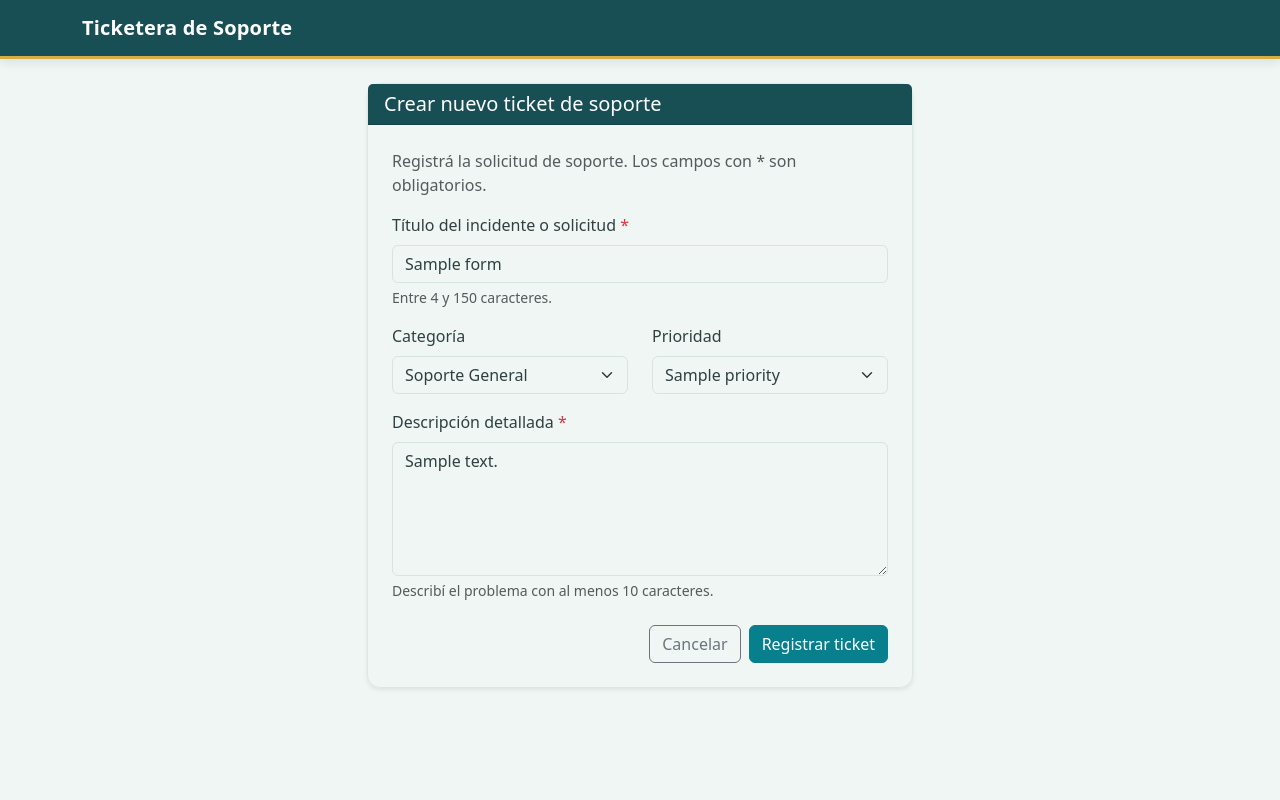
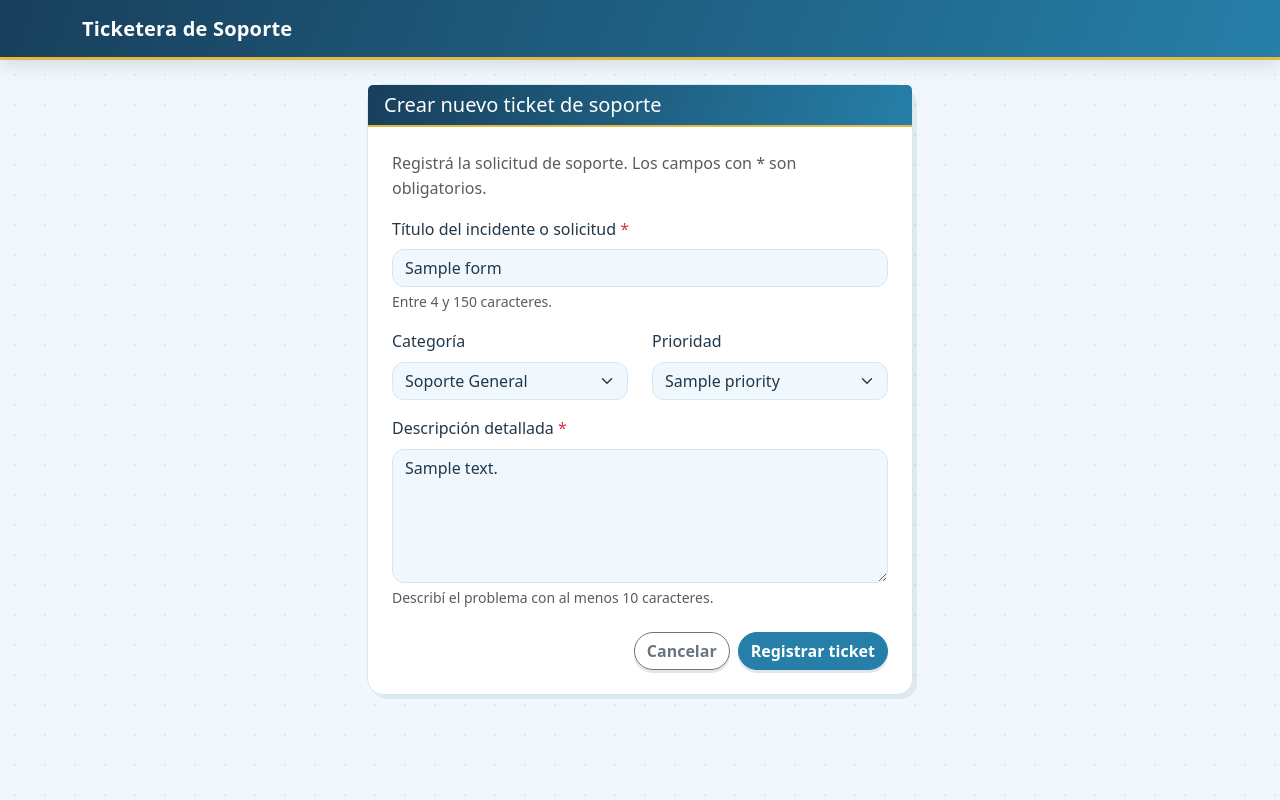
Before and after one commit to fer379/ticketera, a Python web app: template templates/tickets/new.html in a window 1280 px wide. Run offline with Jinja, Linux system fonts and the light colour scheme; the template is opened without the code that fills it: most values are stand-ins (such as "Sample title", 1, 10 or a date in 2020).

Commit message:
style: applies Argentina-inspired ticketera theme
Co-authored-by: Copilot <223556219+Copilot@users.noreply.github.com>

```diff
--- a/static/css/style.css
+++ b/static/css/style.css
@@ -1,51 +1,76 @@
 :root {
-  --bs-primary: #087f8c;
-  --bs-primary-rgb: 8, 127, 140;
-  --bs-secondary: #538b73;
-  --bs-secondary-rgb: 83, 139, 115;
-  --bs-success: #397a55;
-  --bs-success-rgb: 57, 122, 85;
-  --bs-dark: #174f55;
-  --bs-dark-rgb: 23, 79, 85;
-  --bs-light: #f2f8f6;
-  --bs-light-rgb: 242, 248, 246;
-  --bs-body-color: #2e4140;
-  --bs-body-bg: #eff6f4;
-  --bs-border-color: #d7e5df;
-  --ticketera-gold: #d6ad45;
-  --ticketera-teal-dark: #066873;
+  --bs-primary: #267fa8;
+  --bs-primary-rgb: 38, 127, 168;
+  --bs-secondary: #567b8d;
+  --bs-secondary-rgb: 86, 123, 141;
+  --bs-success: #3e8262;
+  --bs-success-rgb: 62, 130, 98;
+  --bs-dark: #183f5b;
+  --bs-dark-rgb: 24, 63, 91;
+  --bs-light: #f4faff;
+  --bs-light-rgb: 244, 250, 255;
+  --bs-body-color: #20384b;
+  --bs-body-bg: #f1f8fd;
+  --bs-border-color: #d5e7f2;
+  --bs-box-shadow: 6px 6px 0 rgba(24, 63, 91, 0.1);
+  --bs-box-shadow-sm: 4px 4px 0 rgba(24, 63, 91, 0.08);
+  --ticketera-gold: #e5b83f;
+  --ticketera-celeste: #83c7e8;
+  --ticketera-celeste-dark: #226e96;
+  --ticketera-ink: #183f5b;
 }
 
 html {
   scroll-behavior: smooth;
+  scroll-padding-top: 5rem;
 }
 
 body.bg-light {
-  background-color: #eff6f4 !important;
-  color: #2e4140;
+  background-color: #f1f8fd !important;
+  background-image: radial-gradient(
+    rgba(55, 142, 187, 0.13) 1.25px,
+    transparent 1.25px
+  );
+  background-size: 30px 30px;
+  color: #20384b;
   font-family: system-ui, -apple-system, "Segoe UI", sans-serif;
+  line-height: 1.55;
 }
 
 .navbar {
-  box-shadow: 0 2px 10px rgba(23, 79, 85, 0.14);
+  position: sticky;
+  top: 0;
+  z-index: 1020;
+  background: linear-gradient(110deg, #183f5b, #267fa8) !important;
+  box-shadow: 0 4px 18px rgba(24, 63, 91, 0.16);
   border-bottom: 3px solid var(--ticketera-gold);
+  backdrop-filter: blur(10px);
 }
 
 .navbar-brand {
   letter-spacing: 0.01em;
+  font-weight: 750;
 }
 
 .card {
-  border-color: #dce8e2;
-  border-radius: 0.8rem;
-  transition: box-shadow 180ms ease, transform 180ms ease;
+  border: 1px solid #d5e7f2;
+  border-radius: 1rem;
+  background-color: #fff;
+  transition:
+    box-shadow 180ms ease,
+    transform 180ms ease,
+    border-color 180ms ease;
 }
 
 .card-header.bg-dark {
-  background-color: #174f55 !important;
+  background: linear-gradient(110deg, #183f5b, #267fa8) !important;
+  border-bottom: 2px solid var(--ticketera-gold);
 }
 
 .btn {
+  border-radius: 999px;
+  font-weight: 650;
+  box-shadow: 0 3px 0 rgba(24, 63, 91, 0.13);
   transition:
     color 160ms ease,
     background-color 160ms ease,
@@ -56,67 +81,106 @@ body.bg-light {
 
 .btn-primary,
 .bg-primary {
-  --bs-btn-bg: #087f8c;
-  --bs-btn-border-color: #087f8c;
-  --bs-btn-hover-bg: #066873;
-  --bs-btn-hover-border-color: #066873;
-  --bs-btn-active-bg: #055861;
-  --bs-btn-active-border-color: #055861;
-  background-color: #087f8c !important;
-  border-color: #087f8c !important;
+  --bs-btn-bg: #267fa8;
+  --bs-btn-border-color: #267fa8;
+  --bs-btn-hover-bg: #226e96;
+  --bs-btn-hover-border-color: #226e96;
+  --bs-btn-active-bg: #1d5e80;
+  --bs-btn-active-border-color: #1d5e80;
+  background-color: #267fa8 !important;
+  border-color: #267fa8 !important;
 }
 
 .btn-primary:hover,
 .btn-primary:focus-visible {
-  background-color: var(--ticketera-teal-dark) !important;
-  border-color: var(--ticketera-teal-dark) !important;
+  background-color: var(--ticketera-celeste-dark) !important;
+  border-color: var(--ticketera-celeste-dark) !important;
 }
 
 .text-primary {
-  color: var(--ticketera-teal-dark) !important;
+  color: var(--ticketera-celeste-dark) !important;
 }
 
 .btn-dark {
-  background-color: #174f55;
-  border-color: #174f55;
+  background-color: #183f5b;
+  border-color: #183f5b;
 }
 
 .btn-outline-primary {
-  --bs-btn-color: #066873;
-  --bs-btn-border-color: #69aeb0;
+  --bs-btn-color: #226e96;
+  --bs-btn-border-color: #83c7e8;
   --bs-btn-hover-color: #fff;
-  --bs-btn-hover-bg: #087f8c;
-  --bs-btn-hover-border-color: #087f8c;
-  --bs-btn-active-bg: #066873;
-  --bs-btn-active-border-color: #066873;
+  --bs-btn-hover-bg: #267fa8;
+  --bs-btn-hover-border-color: #267fa8;
+  --bs-btn-active-bg: #226e96;
+  --bs-btn-active-border-color: #226e96;
 }
 
 .btn-success {
-  --bs-btn-bg: #397a55;
-  --bs-btn-border-color: #397a55;
-  --bs-btn-hover-bg: #2e6546;
-  --bs-btn-hover-border-color: #2e6546;
+  --bs-btn-bg: #3e8262;
+  --bs-btn-border-color: #3e8262;
+  --bs-btn-hover-bg: #326d51;
+  --bs-btn-hover-border-color: #326d51;
 }
 
 .form-control,
 .form-select {
+  border-radius: 0.75rem;
   transition: border-color 160ms ease, box-shadow 160ms ease;
 }
 
 .form-control:focus,
 .form-select:focus {
-  border-color: #63aaa8;
-  box-shadow: 0 0 0 0.25rem rgba(8, 127, 140, 0.18);
+  border-color: #63b2d8;
+  box-shadow: 0 0 0 0.25rem rgba(55, 142, 187, 0.2);
 }
 
 .role-badge {
-  background-color: #f3e7bd;
-  color: #514215;
+  background-color: #f7e8b7;
+  color: #574411;
 }
 
 .table-dark {
-  --bs-table-bg: #205b5e;
-  --bs-table-color: #f7fbf9;
+  --bs-table-bg: #234f6e;
+  --bs-table-color: #f8fcff;
+  --bs-table-border-color: #3c6d8b;
+}
+
+.table thead.table-dark {
+  border-bottom: 2px solid var(--ticketera-gold);
+}
+
+.table-hover tbody tr {
+  transition: background-color 150ms ease;
+}
+
+.ticket-status {
+  border: 1px solid transparent;
+  font-weight: 700;
+}
+
+.ticket-status[data-status="Abierto"] {
+  background-color: #dff2fc;
+  border-color: #a7d8f0;
+  color: #205b7a;
+}
+
+.ticket-status[data-status="En Progreso"] {
+  background-color: #fff0c5;
+  border-color: #f1d77d;
+  color: #6b5110;
+}
+
+.ticket-status[data-status="Resuelto"] {
+  background-color: #e1f3e8;
+  border-color: #b6ddc4;
+  color: #2c6346;
+}
+
+.ticket-status[data-status="Cerrado"] {
+  background-color: #e8eef3;
+  border-color: #cbd9e3;
+  color: #455867;
 }
 
 .login-layout {
--- a/templates/tickets/detail.html
+++ b/templates/tickets/detail.html
@@ -19,7 +19,8 @@
         <hr>
         <div class="small text-muted">
           Creado: {{ ticket.created_at|argentina_datetime }} (Argentina, GMT-3) &bull;
-          Estado actual: <strong>{{ ticket.status }}</strong> &bull;
+          Estado actual:
+          <span class="badge ticket-status" data-status="{{ ticket.status }}">{{ ticket.status }}</span> &bull;
           Prioridad: <strong>{{ ticket.priority }}</strong> &bull;
           Responsable: <strong>{{ ticket.assigned_to or 'Sin asignar' }}</strong>
         </div>
--- a/templates/tickets/list.html
+++ b/templates/tickets/list.html
@@ -110,7 +110,7 @@
           <td>{{ t.id }}</td>
           <td><strong>{{ t.title }}</strong></td>
           <td>{{ t.category }}</td>
-          <td><span class="badge bg-secondary">{{ t.status }}</span></td>
+          <td><span class="badge ticket-status" data-status="{{ t.status }}">{{ t.status }}</span></td>
           <td>
             <span class="badge {% if t.priority == 'Crítica' %}bg-danger{% elif t.priority == 'Alta' %}bg-warning text-dark{% else %}bg-primary{% endif %}">
               {{ t.priority }}
```
Also changed, not shown: other parts of static/css/style.css (+26 -4 lines), tests/test_ticket_form.py (+1 -0 lines).
